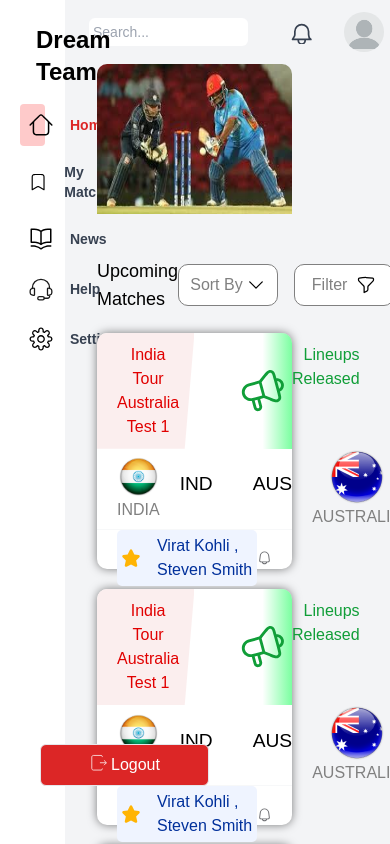
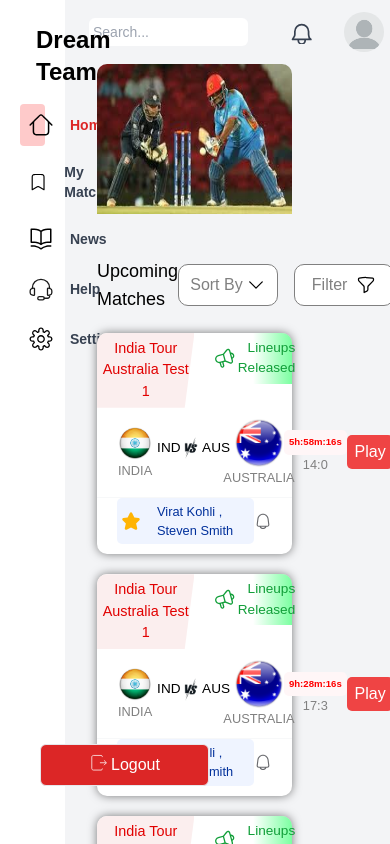
Before and after one commit to D11-MP/Dream11-prototype, a Next.js app in the folder frontend/: page / in a window 390 px wide. Shown: the top 844 px of the page. Built offline with nearby package versions, Linux system fonts and the light colour scheme.

Commit message:
Responsiveness

```diff
--- a/frontend/app/(home)/_components/button.tsx
+++ b/frontend/app/(home)/_components/button.tsx
@@ -8,7 +8,7 @@
 
 const Button : React.FC<Props> = ({img , text})=>{
     return(
-        <div className="flex justify-evenly px-2 py-2" style={{borderRadius:'10px',border:'1px solid gray',backgroundColor:'white',color:'gray',width:'100px'}}>
+        <div className="flex justify-evenly px-2 py-2 custom-btn" style={{borderRadius:'10px',border:'1px solid gray',backgroundColor:'white',color:'gray'}}>
             {text} <img src={img.src} alt=""/>
         </div>
     )
--- a/frontend/app/(home)/_components/matchCard.tsx
+++ b/frontend/app/(home)/_components/matchCard.tsx
@@ -69,35 +69,35 @@
   }, [match.time]);
 
     return(
-        <div style={{width:'50vw',height:'28vh', borderRadius:'10px', paddingBottom:'10px',margin:'20px 0px',boxShadow:'0px 0px 10px rgb(0,0,0,0.5)'}}
-        className="flex flex-col justify-between bg-white">
+        <div style={{ borderRadius:'10px', paddingBottom:'10px',margin:'20px 0px',boxShadow:'0px 0px 10px rgb(0,0,0,0.5)'}}
+        className="flex flex-col justify-between bg-white match-card">
 
             {/* top portion */}
             <div className="flex justify-between" style={{width:'100%'}}>
-                <div style={{width:'50%',padding:'10px 20px',borderTopLeftRadius:'10px'}} className="matchName-box">{match.matchName}</div>
-                <div style={{width:'30%',padding:'10px 0px',borderTopRightRadius:'10px',textAlign:'right'}} className="lineups-box">{match.lineupsRelease?
+                <div style={{width:'50%',borderTopLeftRadius:'10px'}} className="matchName-box">{match.matchName}</div>
+                <div style={{borderTopRightRadius:'10px',textAlign:'right'}} className="lineups-box">{match.lineupsRelease?
                 (<><img src={megaphone.src} alt=""/>Lineups Released</>)
                 :''}</div>
             </div>
 
            {/* middle portion */}
-            <div className="flex justify-between items-center" style={{width:`calc(100 - 40/window.innerWidth)vw`,margin:'0px 20px'}}>
-                <div className="flex justify-between items-center gap-5">
-                    <div className="flex flex-col justify-between items-center"><img src={match.homeTeamLogo.src}/><p style={{color:'gray'}}>{match.homeTeam}</p></div>
-                    <div style={{marginTop:'-8px',fontSize:'1.2rem'}}>{(match.homeTeam).slice(0,3)}</div>
+            <div className="flex justify-between items-center" style={{width:`calc(100 - 40/window.innerWidth)vw`,margin:'10px 20px'}}>
+                <div className="match-details flex justify-between items-center">
+                    <div className="match-logo flex flex-col justify-between items-center"><img src={match.homeTeamLogo.src}/><p className="match-logo-name" style={{color:'gray'}}>{match.homeTeam}</p></div>
+                    <div className="match-name" style={{marginTop:'-8px'}}>{(match.homeTeam).slice(0,3)}</div>
                     <div style={{marginTop:'-8px'}}><img src={vs.src}/></div>
-                    <div style={{marginTop:'-8px',fontSize:'1.2rem'}}>{(match.awayTeam).slice(0,3)}</div>
-                    <div className="flex flex-col justify-between items-center"><img src={match.awayTeamLogo.src}/><p style={{color:'gray'}}>{match.awayTeam}</p></div>
+                    <div className="match-name" style={{marginTop:'-8px'}}>{(match.awayTeam).slice(0,3)}</div>
+                    <div className="match-logo flex flex-col justify-between items-center"><img src={match.awayTeamLogo.src}/><p className="match-logo-name" style={{color:'gray'}}>{match.awayTeam}</p></div>
                 </div>
 
                 <div className="flex flex-col justify-center items-center">
-                    <div style={{fontSize:'0.7rem',fontWeight:'bold',padding:'5px',color:'red',backgroundColor:'#FFF6F7',borderRadius:'5px'}}>{hoursLeft!==0?`${hoursLeft}h:`:``}{minLeft}m:{secLeft}s</div>
-                    <div style={{color:'gray'}}>{(match.time).slice(0,4)}</div>
+                    <div className="timer-match-card" style={{fontWeight:'bold',padding:'5px',color:'red',backgroundColor:'#FFF6F7',borderRadius:'5px'}}>{hoursLeft!==0?`${hoursLeft}h:`:``}{minLeft}m:{secLeft}s</div>
+                    <div className="time-match-card" style={{color:'gray'}}>{(match.time).slice(0,4)}</div>
                 </div>
 
                 <div>
-                    <button className="bg-red-500"
-                    style={{borderRadius:'5px' , color:'white' , fontSize:'1.2rem' , padding:'10px 50px'}}>Play</button>
+                    <button className="bg-red-500 play-btn"
+                    style={{borderRadius:'5px' , color:'white'}}>Play</button>
                 </div>
             </div>
 
--- a/frontend/app/(home)/styles/matchCard.css
+++ b/frontend/app/(home)/styles/matchCard.css
@@ -6,19 +6,28 @@
     align-items: center;
     padding: 0px 4px;
     clip-path:polygon(0% 0% , 100% 0%, 90% 100% , 0% 100%);
+    padding:10px 20px
 }
 
 .top-player-box{
     border-radius: 5px;
 }
-
+.match-name{
+    font-size: 1.25rem;
+}
+.match-logo-name{
+    font-size: 1rem;
+}
 .lineups-box{
     background: linear-gradient(to right , #fff , #fff , #00ff4884);
     display: flex;
-    align-items: right;
+    justify-content: center;
+    align-items: center;
     text-align: right;
     color: #109E38;
     height: 100%;
+    width: 30%;
+    padding:10px 0px
 }
 
 .top-player-box{
@@ -29,3 +38,81 @@
     align-items: center;
     padding: 4px;
 }
+.custom-btn{
+    width: 100px;
+}
+.match-details{
+    gap: 20px;
+}
+.match-card{
+    width: 50vw;
+}
+.timer-match-card{
+    font-size: 0.7rem;
+}
+.play-btn{
+        font-size: 1.2rem;
+        padding:10px 50px
+}
+@media screen and (max-width:1200px) {
+    .play-btn{
+        font-size: 1rem;
+        padding:10px 2vw ;
+    }
+    .lineups-box{
+        font-size: 0.9rem;
+    }
+}
+@media screen and (max-width:1000px) {
+    .lineups-box{
+        padding: 5px 0px;
+        width: 40%;
+    }
+    .match-details{
+       gap: 1vw;
+    }
+    .match-logo{
+        width: 50px;
+    }
+    .match-name{
+        font-size: 1rem;
+    }
+    .matchName-box{
+        padding: 5px 10px;
+    }
+    .play-btn{
+        padding: 5px 2vw;
+    }
+    .time-match-card{
+        font-size: 0.8rem;
+    }
+    .timer-match-card{
+        font-size: 0.6rem;
+    }
+    .match-logo-name{
+        font-size: 0.9rem;
+    }
+    .top-player-box{
+        font-size: 0.9rem;
+    }
+}
+@media screen and (max-width:900px) {
+    .matchName-box{
+        padding: 5px;
+        font-size: 0.9rem;
+    }
+    .lineups-box{
+        font-size: 0.85rem;
+    }
+    .top-player-box{
+        font-size: 0.8rem;
+    }
+}
+@media screen and  (max-width:800px) {
+    .match-logo-name{
+        font-size: 0.8rem;
+    }
+    .match-name{
+        font-size: 0.85rem;
+    }
+}
```
